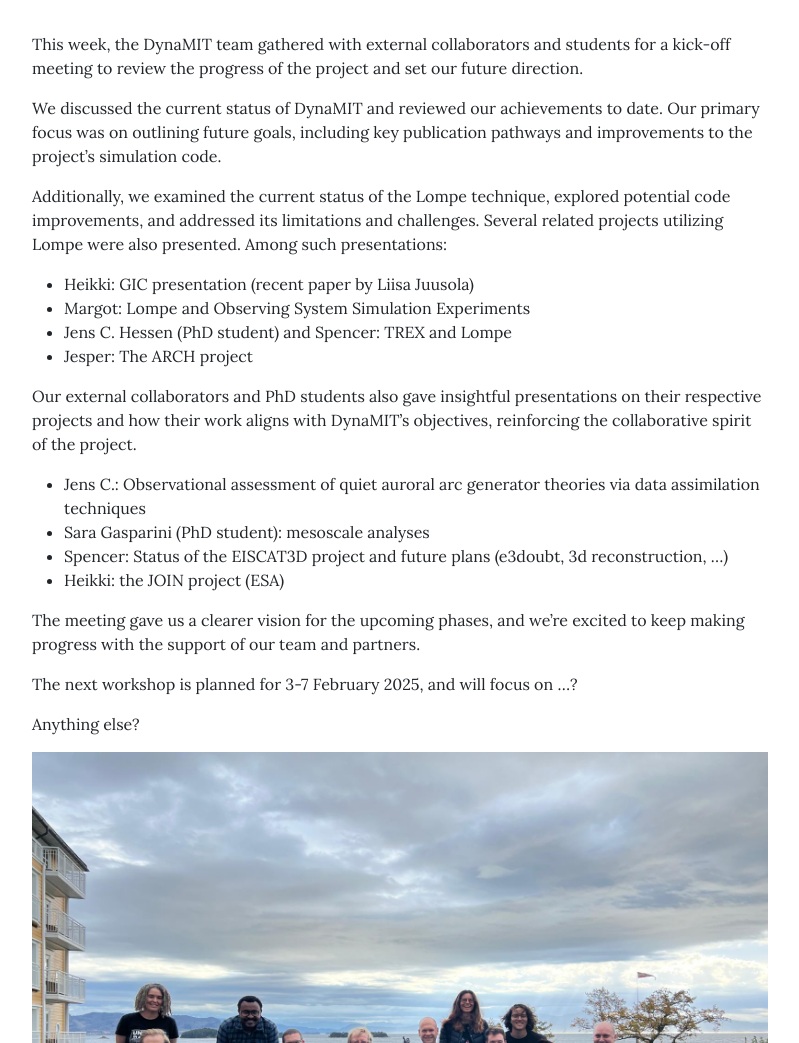
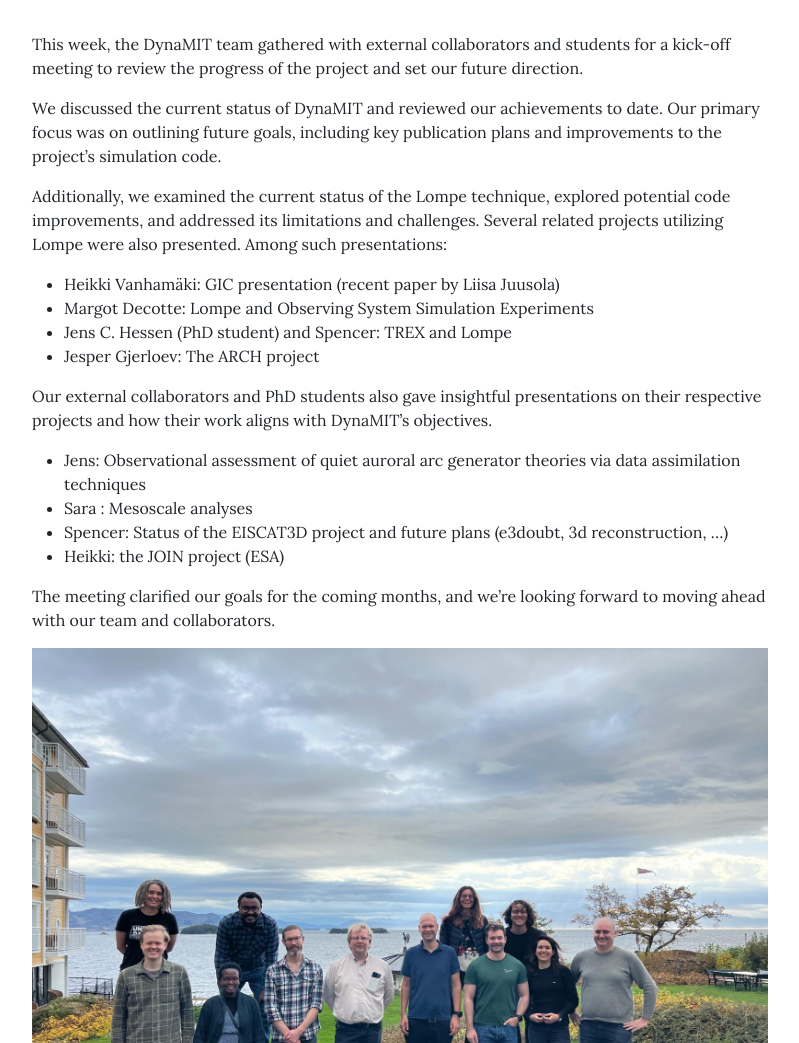
Before and after one commit to DynaMIT-uib/DynaMIT-uib.github.io, a Jekyll site: the page built from _posts/2024-10-17-kickoff-meeting.md, in a window 1280 px wide and 1400 px high. Shown: the part 357-1400 px from the top of the window, without its empty margins (240-1039 px from the left). Built offline with Jekyll 4.4.1, drawn with Linux system fonts in a browser that asks for light colours.

Commit message:
updated several pages

```diff
--- a/_posts/2024-10-17-kickoff-meeting.md
+++ b/_posts/2024-10-17-kickoff-meeting.md
@@ -38,25 +38,21 @@ custom_css: |
 
 This week, the DynaMIT team gathered with external collaborators and students for a kick-off meeting to review the progress of the project and set our future direction.
 
-We discussed the current status of DynaMIT and reviewed our achievements to date. Our primary focus was on outlining future goals, including key publication pathways and improvements to the project's simulation code.
+We discussed the current status of DynaMIT and reviewed our achievements to date. Our primary focus was on outlining future goals, including key publication plans and improvements to the project's simulation code.
 
 Additionally, we examined the current status of the Lompe technique, explored potential code improvements, and addressed its limitations and challenges. Several related projects utilizing Lompe were also presented. Among such presentations:
-- Heikki: GIC presentation (recent paper by Liisa Juusola)
-- Margot: Lompe and Observing System Simulation Experiments
+- Heikki Vanhamäki: GIC presentation (recent paper by Liisa Juusola)
+- Margot Decotte: Lompe and Observing System Simulation Experiments
 - Jens C. Hessen (PhD student) and Spencer: TREX and Lompe
-- Jesper: The ARCH project
+- Jesper Gjerloev: The ARCH project
 
-Our external collaborators and PhD students also gave insightful presentations on their respective projects and how their work aligns with DynaMIT’s objectives, reinforcing the collaborative spirit of the project.
-- Jens C.: Observational assessment of quiet auroral arc generator theories via data assimilation techniques
-- Sara Gasparini (PhD student): mesoscale analyses
+Our external collaborators and PhD students also gave insightful presentations on their respective projects and how their work aligns with DynaMIT’s objectives.
+- Jens: Observational assessment of quiet auroral arc generator theories via data assimilation techniques
+- Sara : Mesoscale analyses
 - Spencer: Status of the EISCAT3D project and future plans (e3doubt, 3d reconstruction, ...)
 - Heikki: the JOIN project (ESA)
 
-The meeting gave us a clearer vision for the upcoming phases, and we’re excited to keep making progress with the support of our team and partners.
-
-The next workshop is planned for 3-7 February 2025, and will focus on ...?
-
-Anything else?
+The meeting clarified our goals for the coming months, and we're looking forward to moving ahead with our team and collaborators.
 
 
 <!-- ![Alt Text](/assets/theme/images/Solstrand.jpg) -->
```
Also changed, not shown: _data/team.yml (+41 -25 lines), _posts/2024-08-13-new-hires.md (+2 -2 lines), pages/home.md (+3 -3 lines), pages/publications.md (+11 -0 lines), 2 other files.
